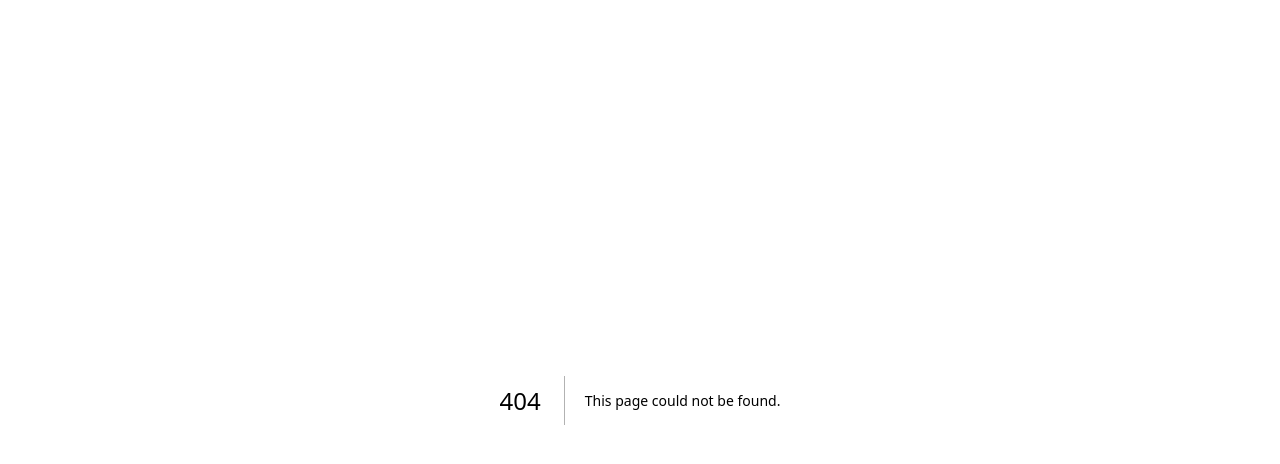
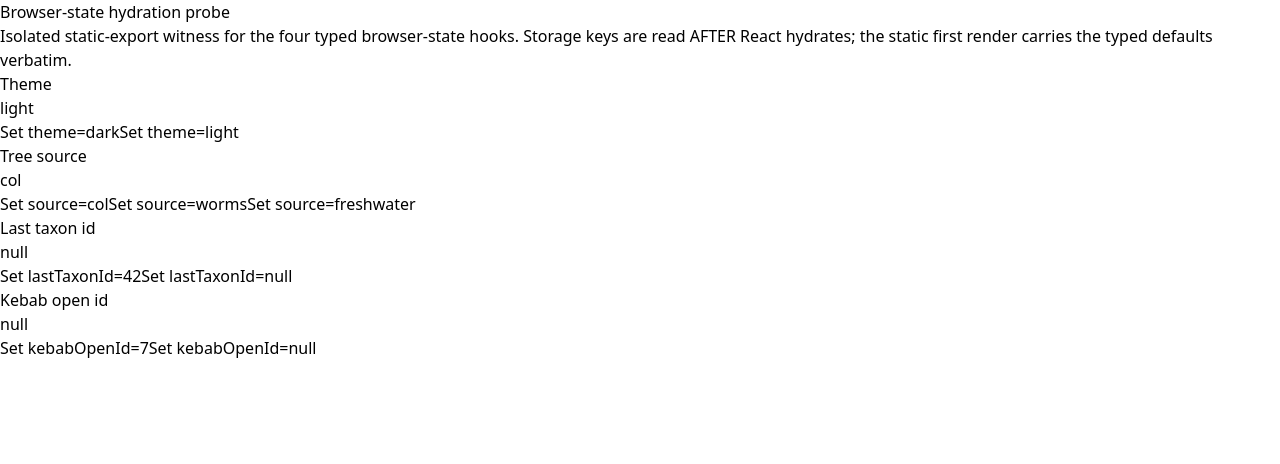
Before and after one commit to Sebailla/taxa, a Next.js app: page /hydration-probe in a window 1280 px wide. Before the commit this address had no page. Shown: the top 464 px of the page. Built offline with nearby package versions, Linux system fonts and the light colour scheme.

Commit message:
feat(browser-state): add hydration witness route

```diff
--- /dev/null
+++ b/src/app/hydration-probe/page.tsx
@@ -0,0 +1,28 @@
+/**
+ * Dedicated hydration-probe route.
+ *
+ * ODD-BSTATE-PW-001 — the isolated witness route for the typed
+ * browser-state hooks. Mounts the `<HydrationProbe />` presentation
+ * component directly so the static export carries the probe at
+ * `out/hydration-probe.html`, reachable through an isolated static
+ * HTTP server.
+ *
+ * Spec.md rule 5 — the probe is consumed through the public browser-
+ * state barrel so this file stays free of deep imports into the
+ * presentation / application / domain / infrastructure layers of
+ * `browser-state`. The barrel exposes the typed surface only; the
+ * probe is the single presentation component the barrel re-exports
+ * and exists exclusively for this witness.
+ *
+ * Boundary guarantee: this route is the ONLY route under `src/app/`
+ * that mounts browser-state consumers. The main index route
+ * (`src/app/page.tsx`) stays free of `@taxa/browser-state` so the
+ * static chunks the main route loads remain browser-state free —
+ * `tests/test_app_shell_render.py::test_out_index_html_chunks_reference_no_browser_state`
+ * pins the contract.
+ */
+import { HydrationProbe } from "@taxa/browser-state";
+
+export default function HydrationProbePage(): React.ReactElement {
+  return <HydrationProbe />;
+}
--- /dev/null
+++ b/src/modules/browser-state/presentation/HydrationProbe.tsx
@@ -0,0 +1,180 @@
+"use client";
+
+/**
+ * Isolated hydration probe for the typed browser-state hooks.
+ *
+ * ODD-BSTATE-PW-001 — the dedicated witness component for the
+ * static-export hydration contract. Lives inside the `browser-state`
+ * presentation layer so the four typed hooks (`useTheme`,
+ * `useTreeSource`, `useLastTaxonId`, `useKebabOpenId`) are exercised
+ * end-to-end against a real Chromium build, isolated from the main
+ * route's AppShell + TaxonomyTree consumers.
+ *
+ * Hydration contract (browser-state-hydration spec §"Hydration guard
+ * against server / client mismatch"):
+ *   - SSR renders the typed default for every value (the typed
+ *     defaults are the `getServerSnapshot` for `useSyncExternalStore`
+ *     + the initial value of `useState` / `useReducer` driven hooks).
+ *   - The first client render agrees byte-for-byte because the
+ *     initial in-memory cache is the typed default and React's
+ *     `getSnapshot` returns the same value until `subscribe`
+ *     fires after mount.
+ *   - After mount, `useSyncExternalStore` calls `subscribeTheme` (and
+ *     the three sibling subscribe functions). Each subscription
+ *     triggers `ensureHydrated`, which reads `localStorage` through
+ *     `safeGetItem` and updates the in-memory cache. React then
+ *     commits the follow-up render with the rehydrated values.
+ *
+ * The probe exposes stable selectors (`data-testid`,
+ * `data-test-value`, `data-action`) so the Chromium contract test
+ * (`tests/test_hydration_console.py`) can drive first paint,
+ * stored-value rehydration, and setter round-trip assertions without
+ * a snapshot test.
+ *
+ * Scope discipline:
+ *   - This component does NOT import `localStorage` directly; the
+ *     typed hooks own every storage call. The
+ *     `test_browser_state_keys.py::test_application_hook_can_import_react_but_not_localstorage`
+ *     contract stays in force for the hook + store layers; the
+ *     probe simply consumes them.
+ *   - The probe is NOT used by the main route. The
+ *     `tests/test_app_shell_render.py::test_out_index_html_chunks_reference_no_browser_state`
+ *     boundary test pins the main route as browser-state free; only
+ *     the `/hydration-probe` route bundles the typed store.
+ */
+import type { ReactElement } from "react";
+
+import {
+  useTheme,
+  useTreeSource,
+  useLastTaxonId,
+  useKebabOpenId,
+} from "../application/useBrowserStateKey";
+
+/**
+ * Render a stored `number | null` value as the literal `null` string
+ * or the decimal representation of the number. Centralised so the
+ * static HTML probe and the runtime DOM agree on the textual form
+ * (the static HTML must carry the typed default verbatim — a `null`
+ * stored value MUST render as the four-character string `null`).
+ */
+function renderNullableId(value: number | null): string {
+  return value === null ? "null" : String(value);
+}
+
+export default function HydrationProbe(): ReactElement {
+  const [theme, setTheme] = useTheme();
+  const [source, setSource] = useTreeSource();
+  const [lastTaxonId, setLastTaxonId] = useLastTaxonId();
+  const [kebabOpenId, setKebabOpenId] = useKebabOpenId();
+
+  return (
+    <section
+      data-testid="hydration-probe"
+      aria-label="Browser-state hydration probe"
+    >
+      <h1>Browser-state hydration probe</h1>
+      <p data-testid="probe-description">
+        Isolated static-export witness for the four typed browser-state
+        hooks. Storage keys are read AFTER React hydrates; the static
+        first render carries the typed defaults verbatim.
+      </p>
+      <dl>
+        <div data-row="theme">
+          <dt>Theme</dt>
+          <dd>
+            <span data-test-value="theme">{theme}</span>
+          </dd>
+          <button
+            type="button"
+            data-action="set-theme-dark"
+            onClick={() => setTheme("dark")}
+          >
+            Set theme=dark
+          </button>
+          <button
+            type="button"
+            data-action="set-theme-light"
+            onClick={() => setTheme("light")}
+          >
+            Set theme=light
+          </button>
+        </div>
+
+        <div data-row="source">
+          <dt>Tree source</dt>
+          <dd>
+            <span data-test-value="source">{source}</span>
+          </dd>
+          <button
+            type="button"
+            data-action="set-source-col"
+            onClick={() => setSource("col")}
+          >
+            Set source=col
+          </button>
+          <button
+            type="button"
+            data-action="set-source-worms"
+            onClick={() => setSource("worms")}
+          >
+            Set source=worms
+          </button>
+          <button
+            type="button"
+            data-action="set-source-freshwater"
+            onClick={() => setSource("freshwater")}
+          >
+            Set source=freshwater
+          </button>
+        </div>
+
+        <div data-row="last-taxon-id">
+          <dt>Last taxon id</dt>
+          <dd>
+            <span data-test-value="last-taxon-id">
+              {renderNullableId(lastTaxonId)}
+            </span>
+          </dd>
+          <button
+            type="button"
+            data-action="set-last-taxon-id"
+            onClick={() => setLastTaxonId(42)}
+          >
+            Set lastTaxonId=42
+          </button>
+          <button
+            type="button"
+            data-action="clear-last-taxon-id"
+            onClick={() => setLastTaxonId(null)}
+          >
+            Set lastTaxonId=null
+          </button>
+        </div>
+
+        <div data-row="kebab-open-id">
+          <dt>Kebab open id</dt>
+          <dd>
+            <span data-test-value="kebab-open-id">
+              {renderNullableId(kebabOpenId)}
+            </span>
+          </dd>
+          <button
+            type="button"
+            data-action="set-kebab-open-id"
+            onClick={() => setKebabOpenId(7)}
+          >
+            Set kebabOpenId=7
+          </button>
+          <button
+            type="button"
+            data-action="clear-kebab-open-id"
+            onClick={() => setKebabOpenId(null)}
+          >
+            Set kebabOpenId=null
+          </button>
+        </div>
+      </dl>
+    </section>
+  );
+}
```
Also changed, not shown: src/modules/browser-state/index.ts (+11 -0 lines).
